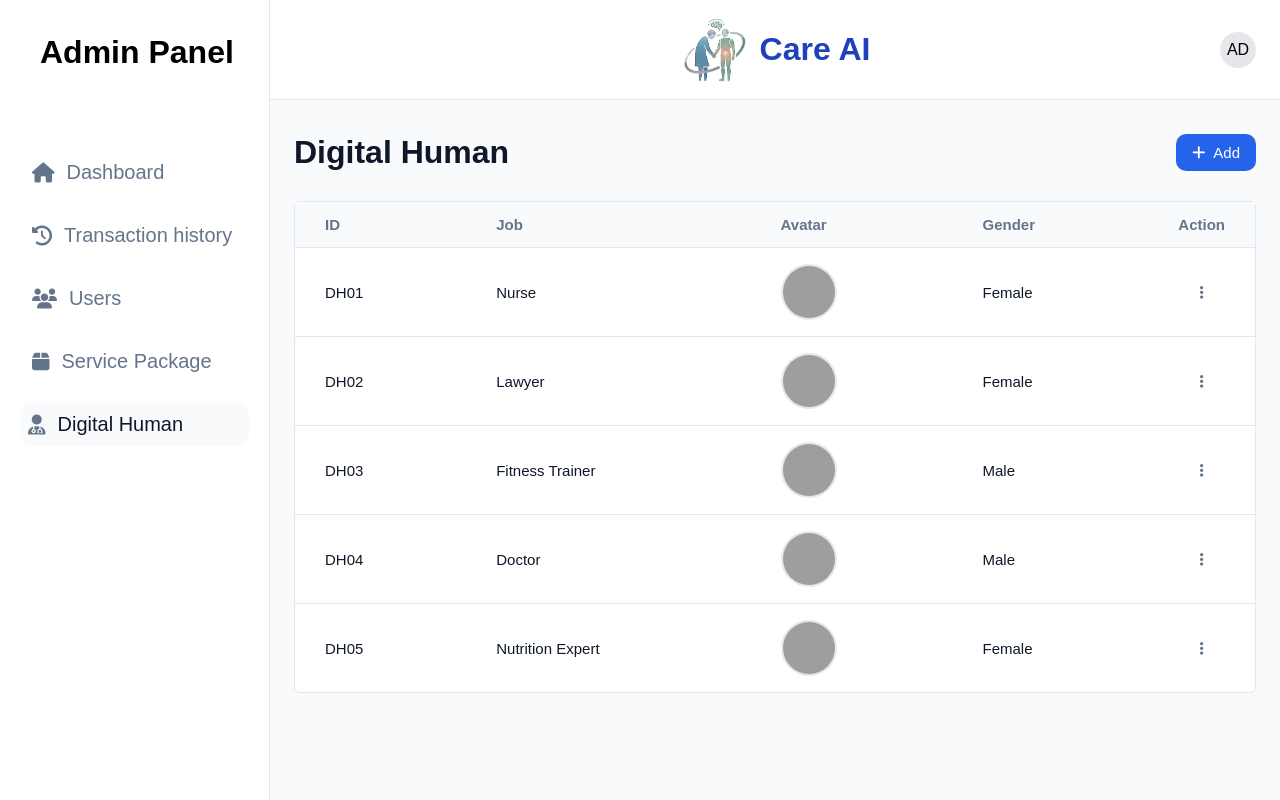
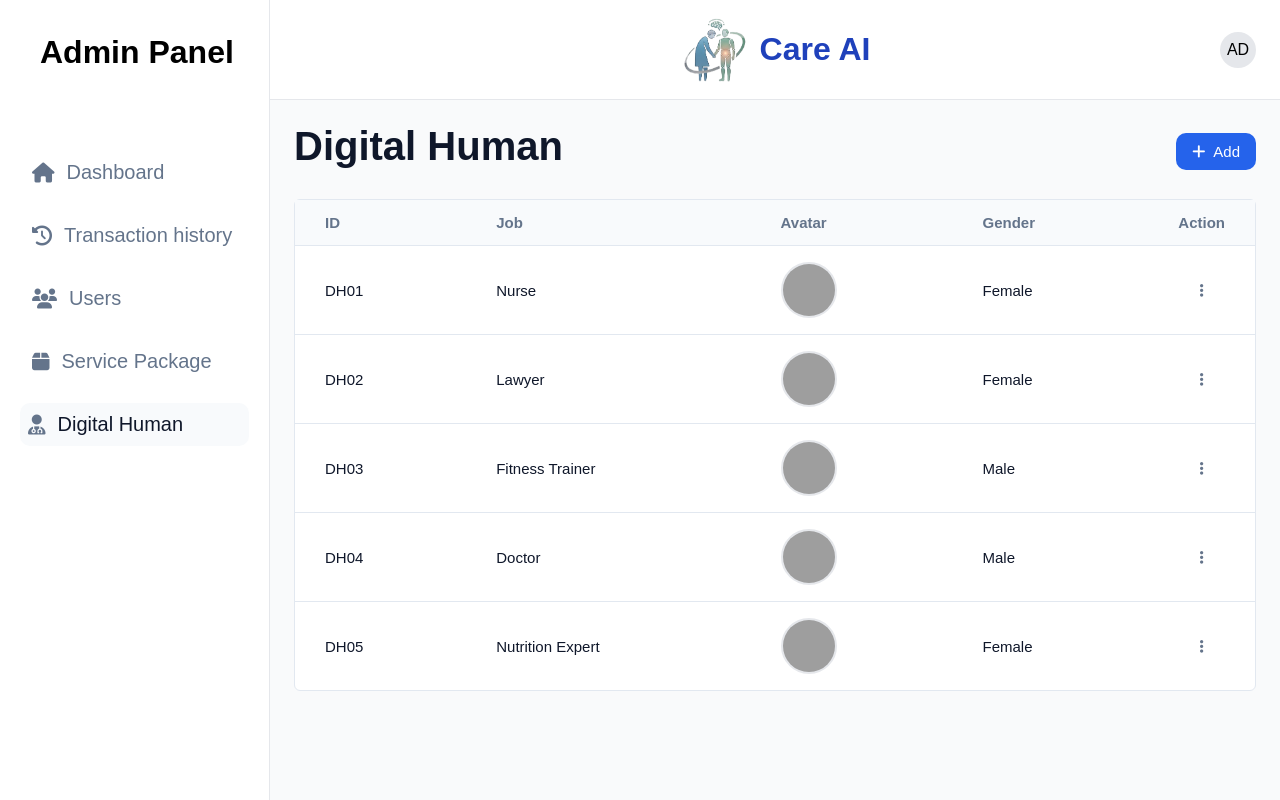
Before and after one commit to Hatuan28104/git-test, a plain HTML site: page digital/digital.html in a window 1280 px wide. Drawn offline with Linux system fonts and the light colour scheme; grey boxes are pictures that could not be loaded.

Commit message:
Update digital.css

```diff
--- a/digital/digital.css
+++ b/digital/digital.css
@@ -11,10 +11,10 @@
 }
 
 .digital-page .page-header h1 {
-  font-size: 32px;
-  font-weight: 700;
+  font-size: 40px;
+  font-weight: 600;
   color: #0F172A;
-  margin-top: 10px;
+  margin-top: 0px;
   margin-bottom: 10px;
 }
 
@@ -176,7 +176,7 @@
 
 .digital-page .page-back h1 {
   font-size: 32px;
-  font-weight: 700;
+  font-weight: 600;
   margin: 0;
 }
 
```
